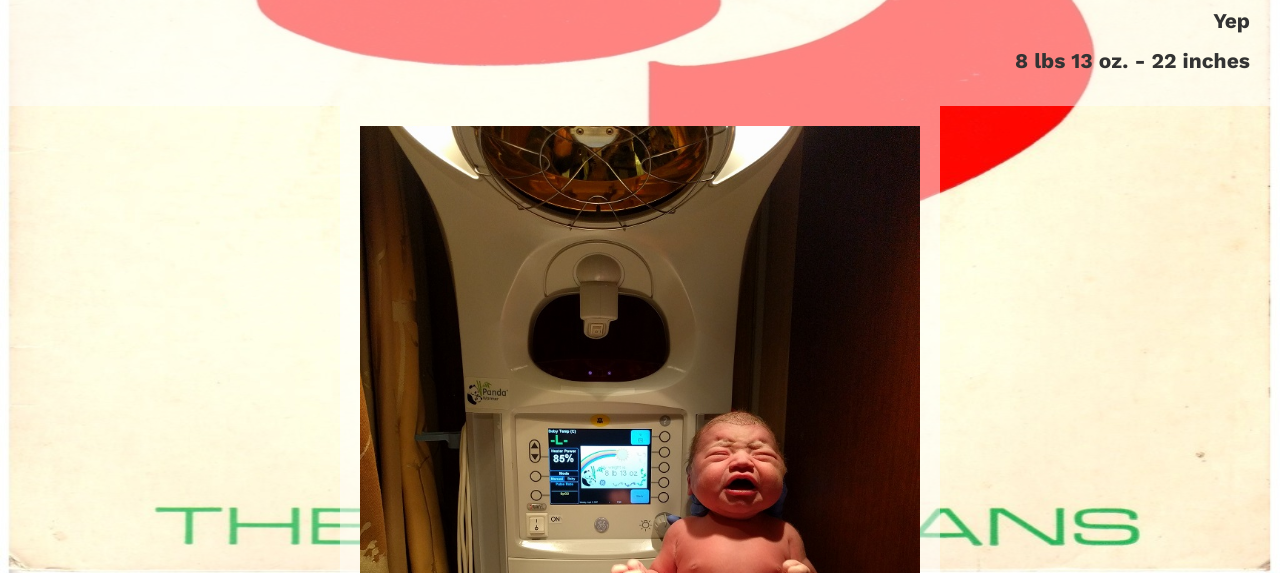
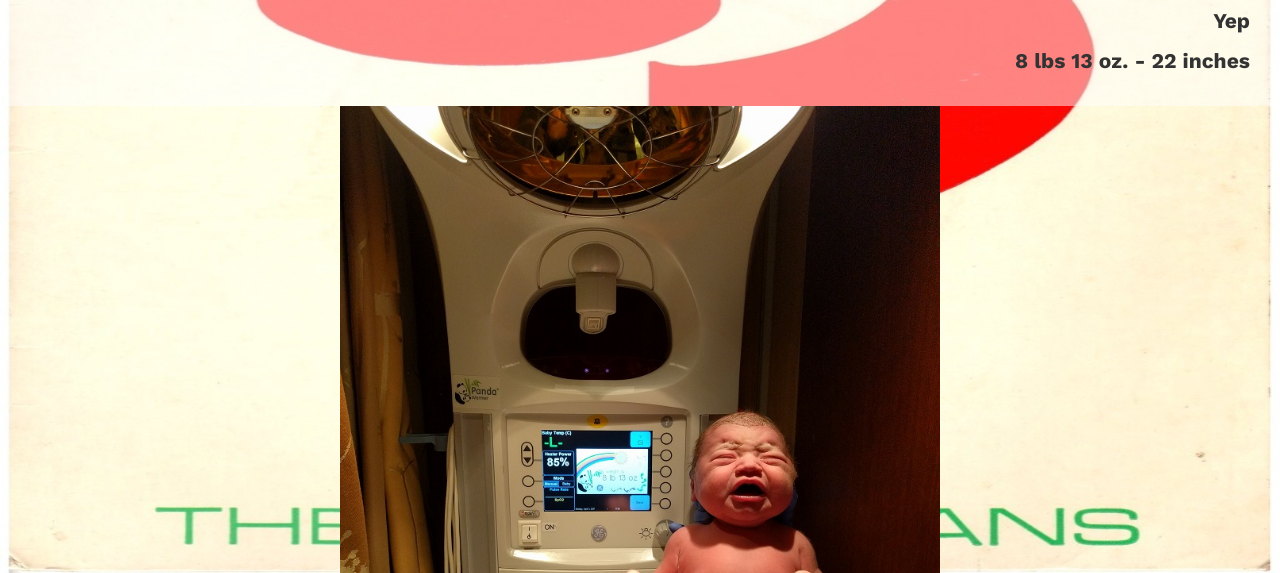
Before and after one commit to wmnaylor/wmnaylor.github.io, a plain HTML site: page index.html in a window 1280 px wide. Shown: the part 227-800 px from the top of the page. Drawn offline with nearby package versions, Linux system fonts and the light colour scheme.

Commit message:
Update index.html

```diff
--- a/index.html
+++ b/index.html
@@ -29,7 +29,7 @@
   <p>Yep</p>
 	<p >8 lbs 13 oz. - 22 inches </p>
  </div>
-<div class="transparent" style="text-align:left; max-width:600px;margin:0 auto;">
+<div style="text-align:left; max-width:600px;margin:0 auto;background-color:#ffffff;">
 <img src="/signe1.jpg" class="img-responsive" />
 <img src="/signe2.jpg" class="img-responsive" />
 <img src="/signe3.jpg" class="img-responsive" />
```
